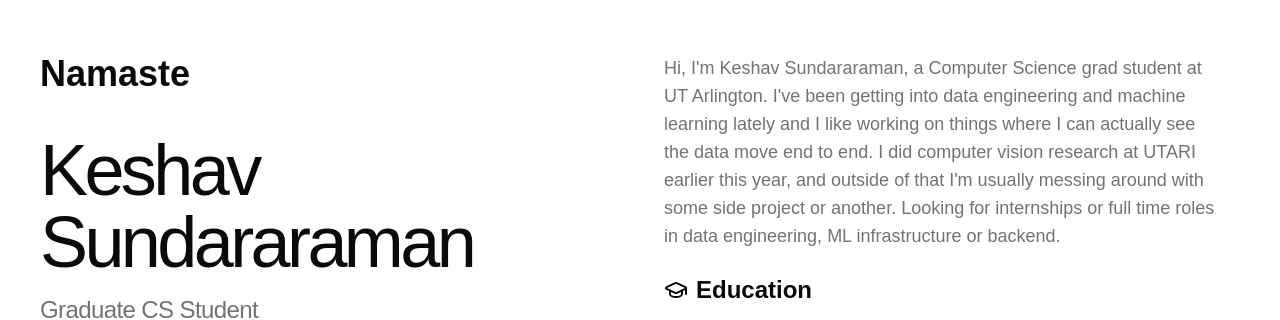
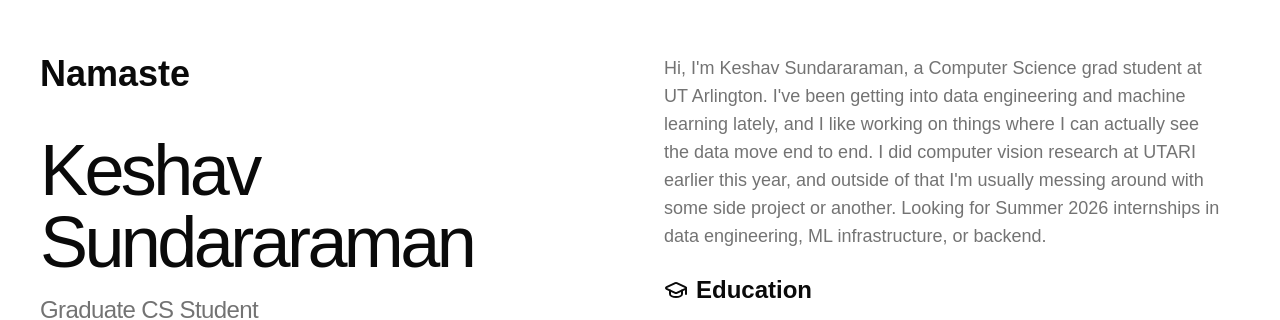
Before and after one commit to ikeshav42/portfolio, a Next.js app: page / in a window 1280 px wide. Shown: the part 146-466 px from the top of the page. Built offline with nearby package versions, Linux system fonts and the light colour scheme.

Commit message:
Update pfdeets.tsx

```diff
--- a/components/pfdeets.tsx
+++ b/components/pfdeets.tsx
@@ -9,11 +9,11 @@ const PortfolioDetails = () => {
       <section>
         <p className="mt-10 text-lg text-muted-foreground">
           Hi, I&apos;m Keshav Sundararaman, a Computer Science grad student at UT Arlington. I&apos;ve been
-          getting into data engineering and machine learning lately and I like working on things
+          getting into data engineering and machine learning lately, and I like working on things
           where I can actually see the data move end to end. I did computer vision research at
           UTARI earlier this year, and outside of that I&apos;m usually messing around with some side
-          project or another. Looking for internships or full time roles in data engineering, ML
-          infrastructure or backend.
+          project or another. Looking for Summer 2026 internships in data engineering, ML
+          infrastructure, or backend.
         </p>
       </section>
 
@@ -226,16 +226,6 @@ const PortfolioDetails = () => {
                   </span>
                 ))}
               </div>
-              {"demoLink" in project && (
-                <a
-                  href={project.demoLink}
-                  target="_blank"
-                  rel="noopener noreferrer"
-                  className="inline-block mt-2 text-sm text-primary hover:underline"
-                >
-                  Live Demo →
-                </a>
-              )}
             </div>
           ))}
         </div>
```
